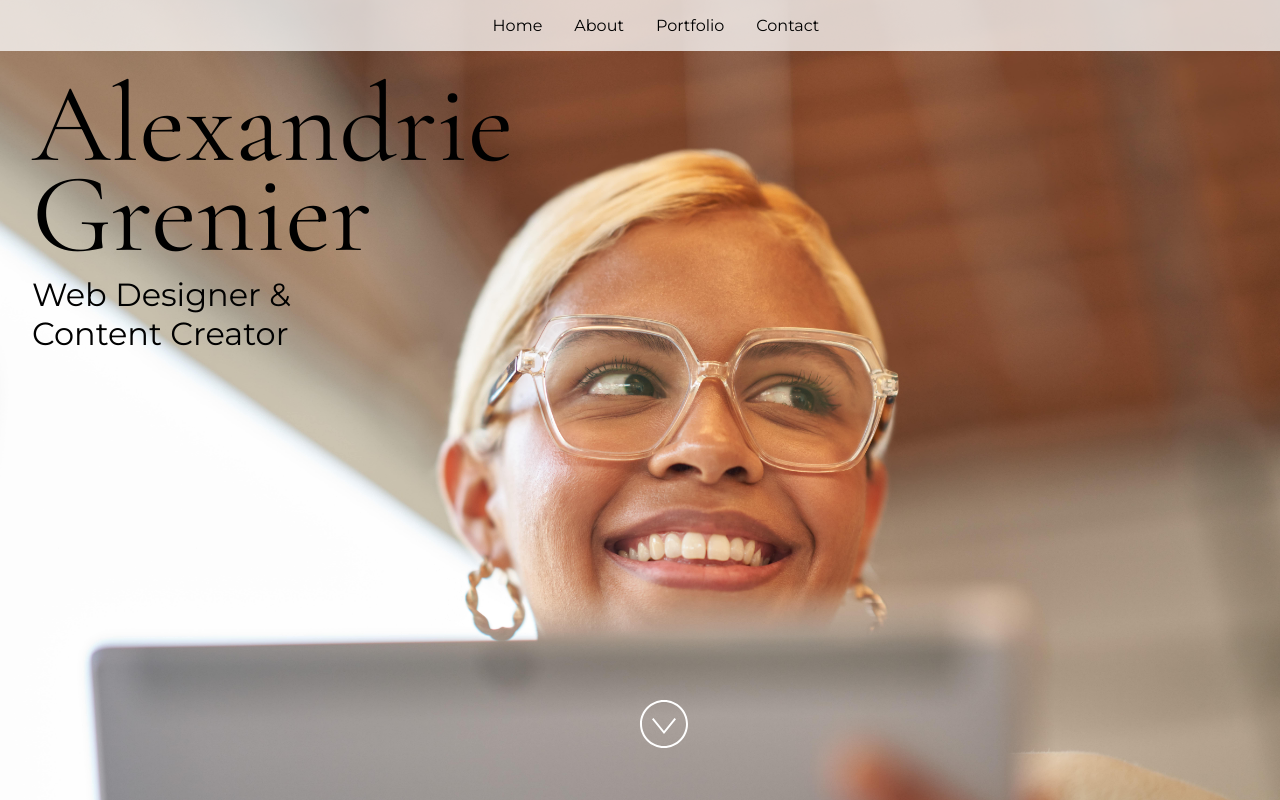
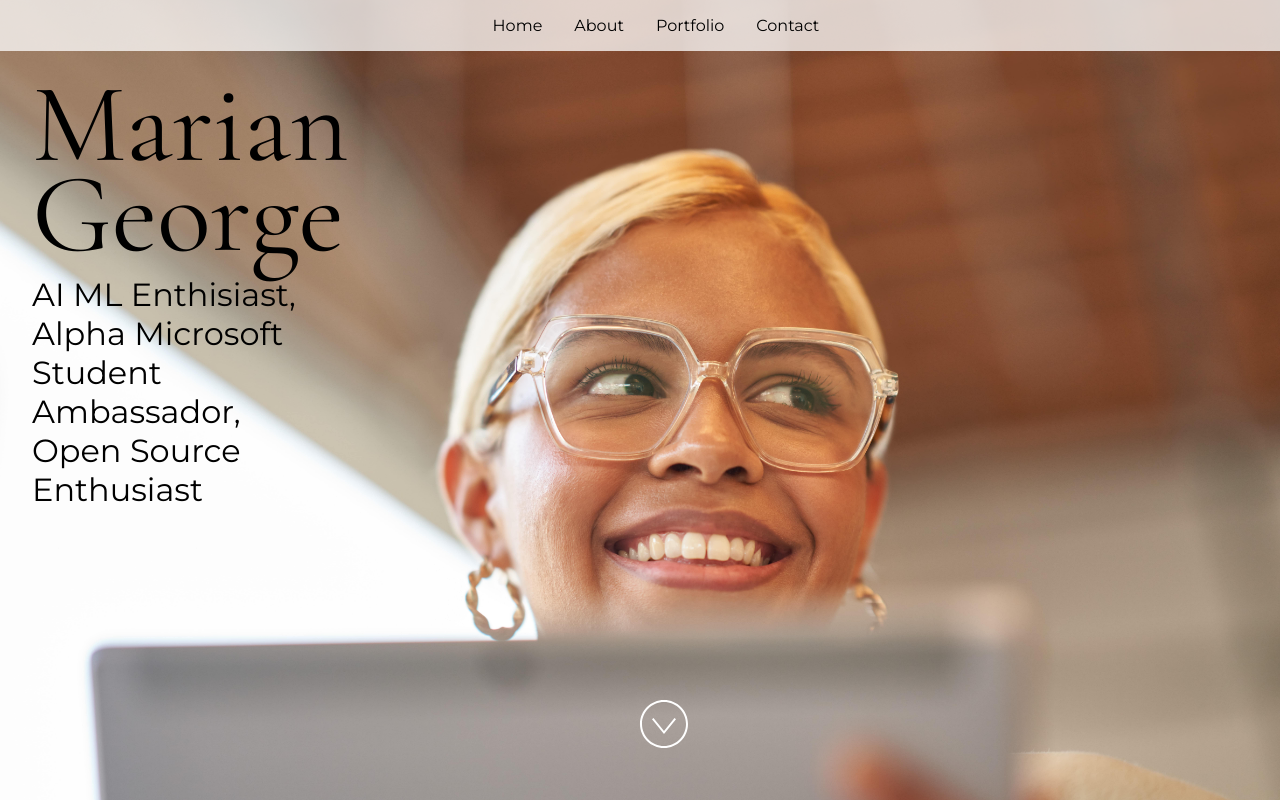
Before and after one commit to ShotgunShinobi/mariansportfolio, a React (Vite) app: page / in a window 1280 px wide. Built offline with nearby package versions, Linux system fonts and the light colour scheme.

Commit message:
First Commit

```diff
--- a/src/App.jsx
+++ b/src/App.jsx
@@ -24,11 +24,11 @@ import "./styles.css";
  * If you don't have one of the social sites listed, leave it as an empty string.
  */
 const siteProps = {
-  name: "Alexandrie Grenier",
-  title: "Web Designer & Content Creator",
-  email: "alex@example.com",
-  gitHub: "microsoft",
-  instagram: "microsoft",
+  name: "Marian George",
+  title: "AI ML Enthisiast, Alpha Microsoft Student Ambassador, Open Source Enthusiast",
+  email: "mariangeorgek2015@gmail.com",
+  gitHub: "https://github.com/ShotgunShinobi",
+  instagram: "",
   linkedIn: "satyanadella",
   medium: "",
   twitter: "microsoft",
```
